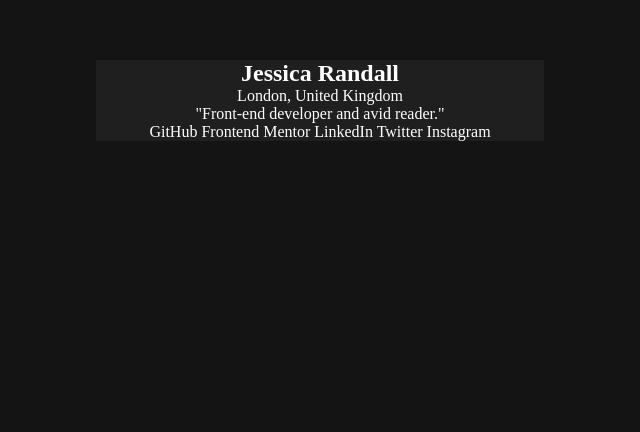
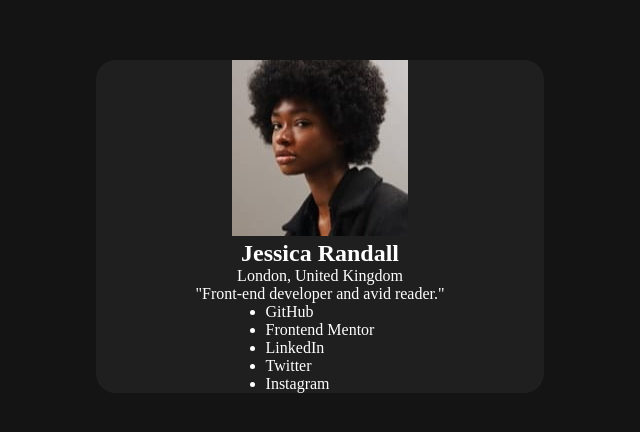
Before and after one commit to Abdulhakeem010/social-links-profile-main, a plain HTML site: page index.html in a window 1280 px wide. Shown: the part 140-572 px from the top of the page, without its empty margins (352-992 px from the left). Drawn offline with Linux system fonts and the light colour scheme.

Commit message:
updated styling

```diff
--- a/index.html
+++ b/index.html
@@ -10,18 +10,23 @@
 
 
 <body>
+  <img src="./assets/images/avatar-jessica.jpeg" alt="Avatar">
+
   <h2>Jessica Randall</h2>
 
  <p class="p1">London, United Kingdom</p>
 
  <p class="p2"> "Front-end developer and avid reader."</p>
 
-  GitHub
-  Frontend Mentor
-  LinkedIn
-  Twitter
-  Instagram
+ <ul>
+ <li> GitHub</li>
+ <li>Frontend Mentor</li>
+ <li> LinkedIn</li>
+ <li>Twitter</li>
+ <li> Instagram</li>
+</ul>
+
+
 </body>
 
-
 </html>
--- a/main.css
+++ b/main.css
@@ -27,4 +27,5 @@ body{
   margin-left:35%;
   margin-top: 200px;
  justify-items: center;
+ border-radius: 20px;
 }
```
